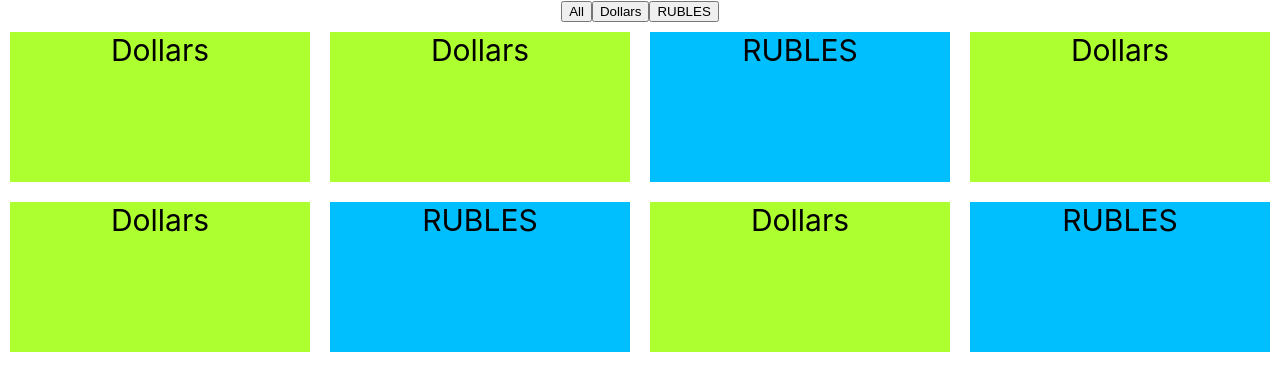
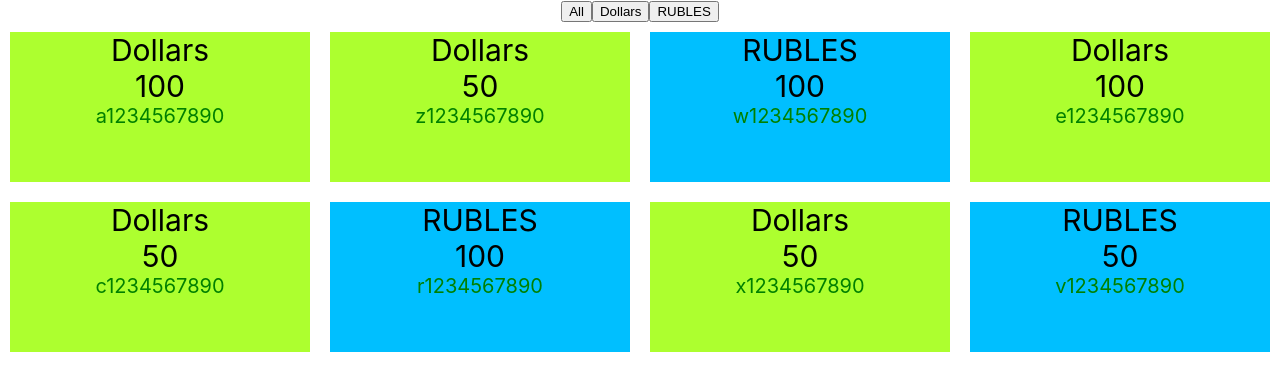
Before and after one commit to dktwho/microtask-1-1-1, a React (Create React App) app: page / in a window 1280 px wide. Shown: the top 390 px of the page. Built offline with nearby package versions, Linux system fonts and the light colour scheme.

Commit message:
update style for render, add serial number, value, banknotes

```diff
--- a/src/Currentbankomat.tsx
+++ b/src/Currentbankomat.tsx
@@ -9,11 +9,15 @@ export const Currentbankomat = ({money}: CurrentBankomatType) => {
     return (
         money.banknotes === 'Dollars'
             ? <BanknoteGreen>
-                {money.banknotes}
+                <Name>{money.banknotes}</Name>
+                <Nominal>{money.value}</Nominal>
+                <SerialNumber>{money.number}</SerialNumber>
             </BanknoteGreen>
             :
             <BanknoteBlue>
-                {money.banknotes}
+                <Name>{money.banknotes}</Name>
+                <Nominal>{money.value}</Nominal>
+                <SerialNumber>{money.number}</SerialNumber>
             </BanknoteBlue>
     );
 };
@@ -31,3 +35,22 @@ const BanknoteBlue = styled.div`
   height: 150px;
   margin: 10px;
 `
+
+const Name = styled.span`
+  display: flex;
+  justify-content: center;
+  font-size: 30px;
+`
+
+const Nominal = styled.span`
+  display: flex;
+  justify-content: center;
+  font-size: 30px;
+`
+
+const SerialNumber = styled.span`
+  display: flex;
+  justify-content: center;
+  color: green;
+  font-size: 20px;
+`
```
